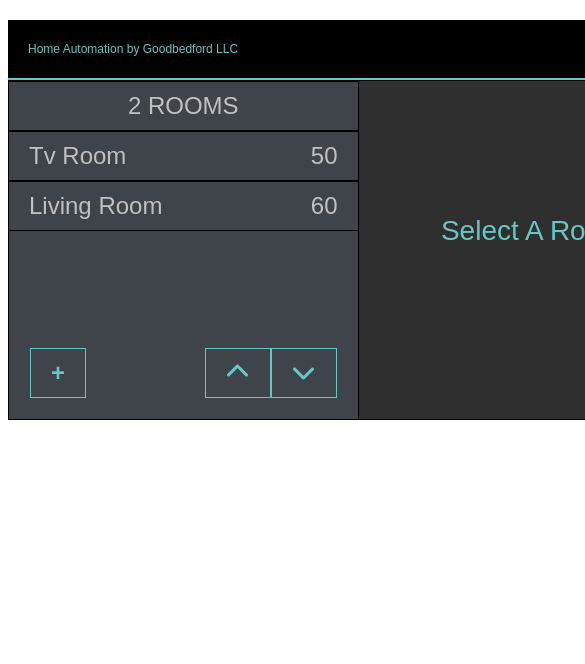
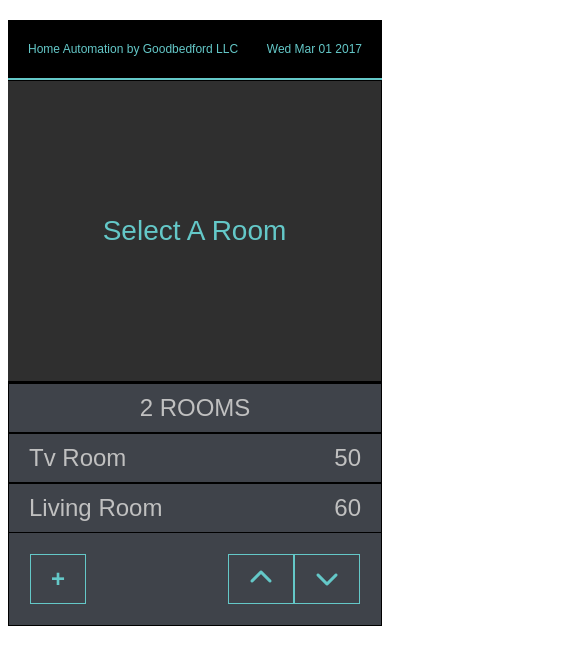
Before and after one commit to goodbedford/thermostat-ng, a website: page index.html at #!/newRoom in a window 390 px wide. Shown: the top 664 px of the page, 585 px wide, since content can reach past the window. Drawn offline with nearby package versions, Linux system fonts and the light colour scheme; some packages are replaced by stand-ins of ours.

Commit message:
add rwd to rooms panel

```diff
--- a/src/css/main.css
+++ b/src/css/main.css
@@ -35,10 +35,10 @@ h2 {
 
 .controls {
   border: 1px solid transparent;
-  bottom: 0;
-  position: absolute;
-  margin: 20px;
-  width: calc(100% - 40px);
+  /*bottom: 0;
+  position: absolute;*/
+  padding: 20px;
+  /*width: calc(100% - 40px);*/
 }
 
 .controls__group {
@@ -160,6 +160,15 @@ h2 {
   width: 700px;
 }
 
+
+/*smaller than screen*/
+
+@media screen and (max-width: 700px) {
+  .home--sm {
+    width: 100%;
+  }
+}
+
 .home__header {
   align-items: center;
   background-color: black;
@@ -237,10 +246,31 @@ h2 {
   position: relative;
 }
 
+.home__panel-rooms--column {
+  align-items: stretch;
+  display: flex;
+  flex-direction: column;
+  justify-content: space-between;
+}
+
 .home__section {
   display: flex;
   justify-content: space-between;
   min-height: 340px;
+}
+
+
+/*smaller than screen*/
+
+@media screen and (max-width: 700px) {
+  .home__section {
+    flex-direction: column-reverse;
+    ;
+  }
+}
+
+.home__section-group {
+  display: block;
 }
 
 .home__section-rooms {
--- a/src/layout/home.tpl.html
+++ b/src/layout/home.tpl.html
@@ -1,4 +1,4 @@
-<div class="home home--md">
+<div class="home home--md home--sm">
   <div class="home__header" ui-view="header"></div>
   <div class="home__section" ui-view="homeSection"></div>
 </div>
--- a/src/layout/homeSection.tpl.html
+++ b/src/layout/homeSection.tpl.html
@@ -1,6 +1,8 @@
-<div class="home__panel-rooms">
-  <div class="home__panel-header">{{homeCtrl.home.rooms.length}} Rooms</div>
-  <div ui-view="rooms" class="home__section-rooms"></div>
+<div class="home__panel-rooms home__panel-rooms--column">
+  <div class="home__section-group">
+    <div class="home__panel-header">{{homeCtrl.home.rooms.length}} Rooms</div>
+    <div ui-view="rooms" class="home__section-rooms"></div>
+  </div>
   <div ui-view="homeControls" class="controls"></div>
 </div>
 <div class="home__panel-controls js-home-controls">
```
Also changed, not shown: src/layout/error.tpl.html (+1 -1 lines), src/layout/newRoomForm.tpl.html (+1 -1 lines).
